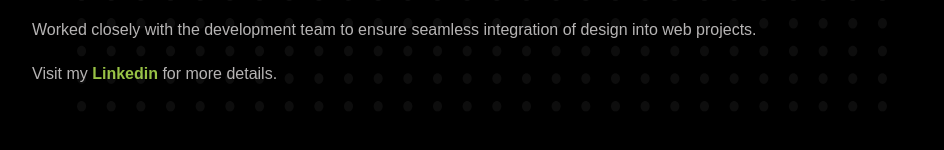
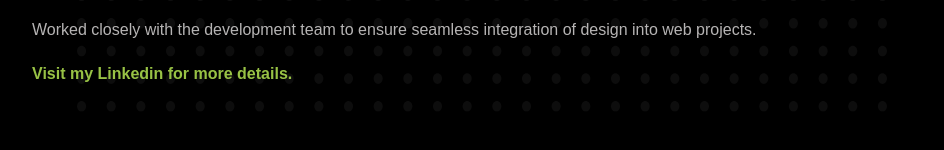
Before and after one commit to neetosena/netosena, a React (Create React App) app: page / in a window 1280 px wide. Shown: the part 2123-2273 px from the top of the page, without its empty margins (158-1102 px from the left). Built offline with nearby package versions, Linux system fonts and the light colour scheme.

Commit message:
fixed some links

```diff
--- a/src/App.js
+++ b/src/App.js
@@ -22,7 +22,7 @@ function App() {
           <Route path="contact" element={<Contact />} />
         </Route>
         <Route path="web" element={<Web />} />
-        <Route path="pythonautomation" element={<PythonAutomation />} />
+        <Route path="python-automation" element={<PythonAutomation />} />
         {/* <Route path="test" element={<Test />} /> */}
         <Route path="graphic-design" element={<GraphicDesign />} />
       </Routes>
--- a/src/pages/Portfolio.js
+++ b/src/pages/Portfolio.js
@@ -31,7 +31,7 @@ const Portfolio = () => {
             <WebDeveloperIcon name="icon" fill="current" />
             <span>Web Developer</span>
           </Link>
-          <Link className="card" to="/pythonautomation">
+          <Link className="card" to="/python-automation">
             <PythonAutomationIcon name="icon" fill="current" />
             <span>Python Automation</span>
           </Link>
--- a/src/pages/PythonAutomation.js
+++ b/src/pages/PythonAutomation.js
@@ -78,7 +78,7 @@ const PythonAutomation = () => {
         </p>
         <a
           className="link-code"
-          href="https://github.com/neetosena/number-recognition-final"
+          href="https://github.com/neetosena/number-recognition/"
         >
           View the code &gt;&gt;
         </a>
--- a/src/pages/Skills.js
+++ b/src/pages/Skills.js
@@ -44,8 +44,9 @@ const Skills = () => {
             integration of design into web projects.
           </p>
           <p>
-            Visit my <a href="https://github.com/neetosena">Linkedin </a>for
-            more details.
+            <a href="https://www.linkedin.com/in/netosena/">
+              Visit my Linkedin for more details.
+            </a>
           </p>
         </div>
         <div className="languages">
@@ -83,6 +84,11 @@ const Wrapper = styled.div`
     top: 7em;
     width: 200%;
     left: 0;
+    z-index: 0;
+  }
+
+  .info {
+    z-index: 1;
   }
 
   h1 {
@@ -116,7 +122,7 @@ const Wrapper = styled.div`
 
   a:focus,
   a:hover {
-    color: var(--white);
+    color: white;
   }
 
   .languages {
```
